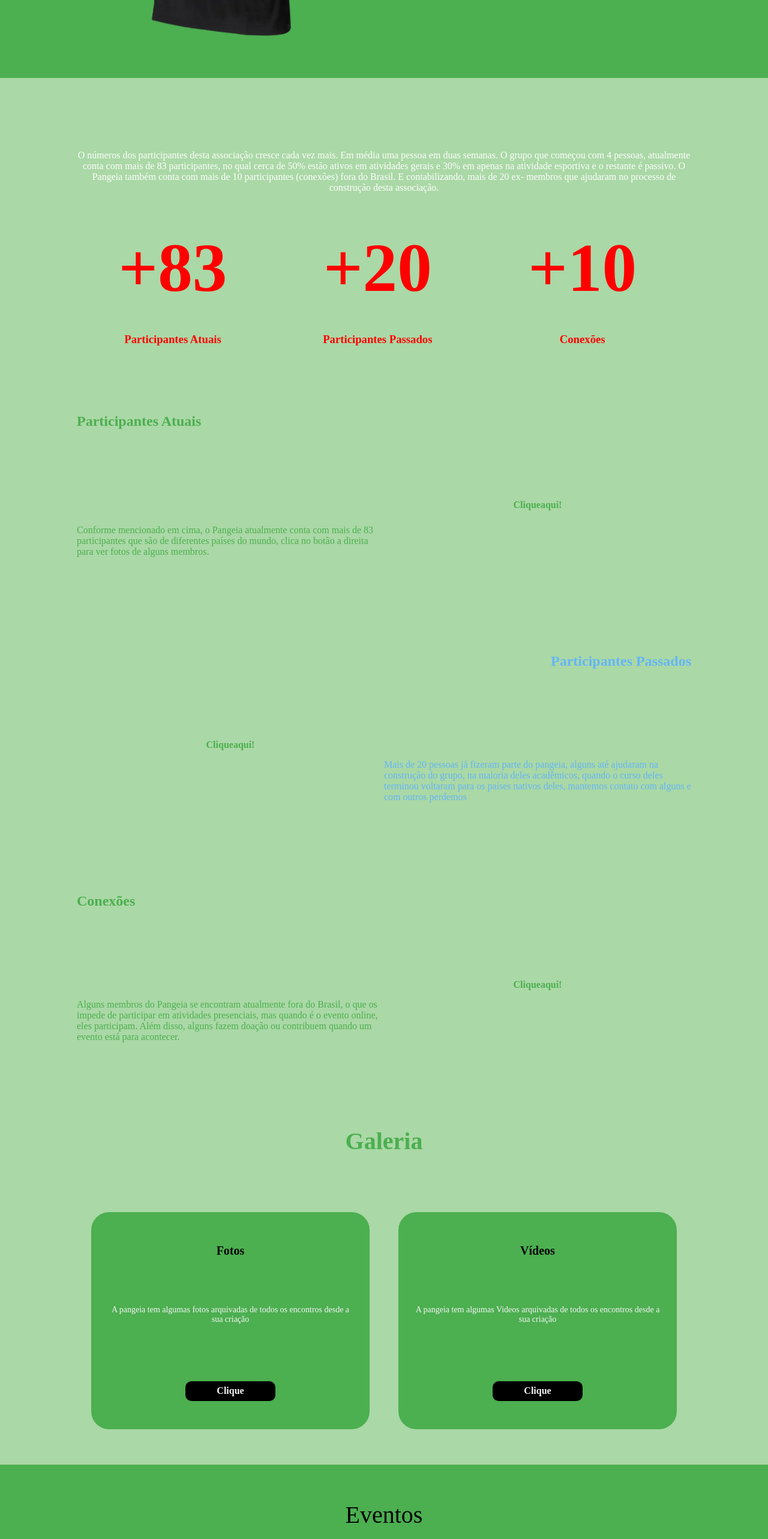
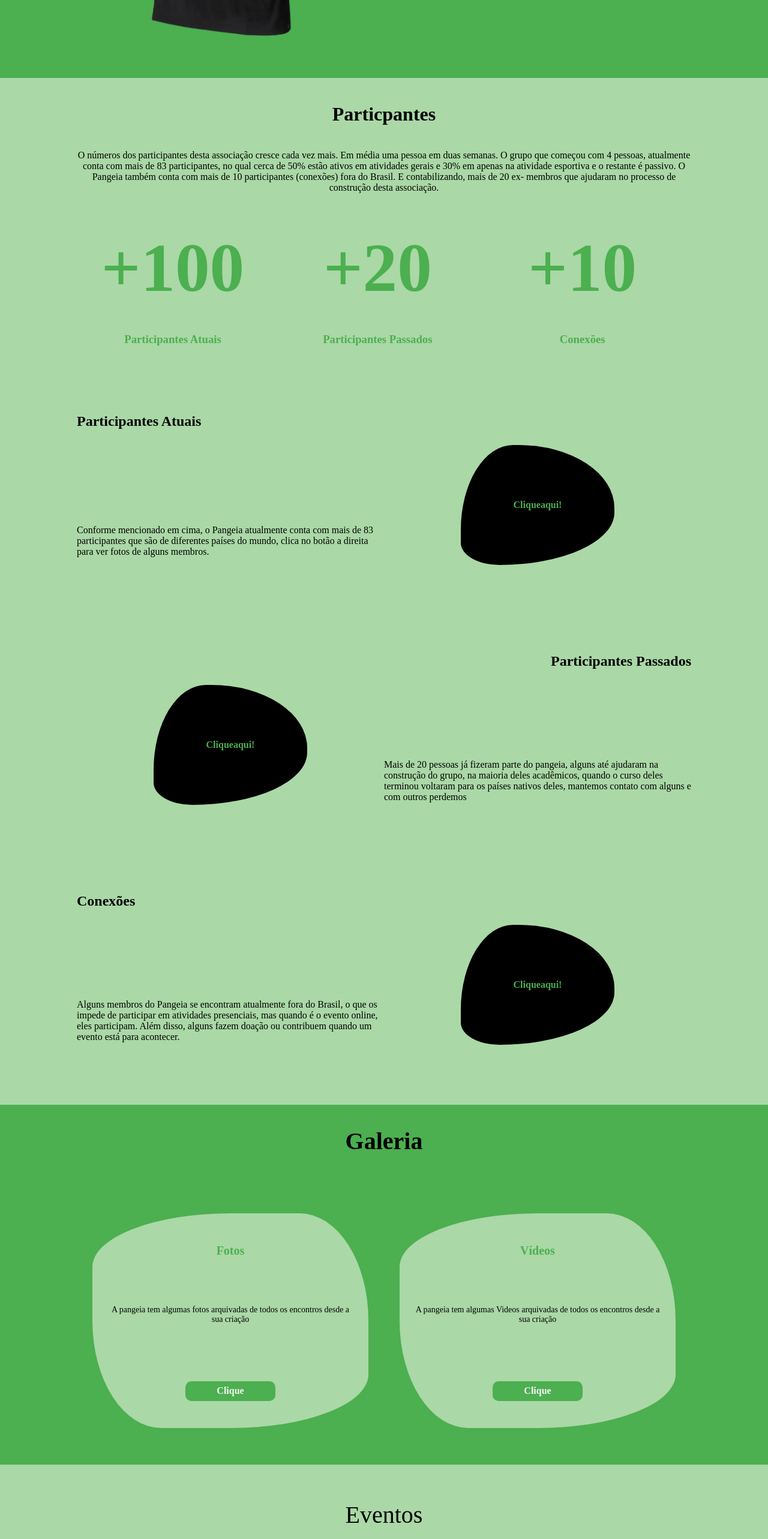
Before and after one commit to Willy-biti/Osc_Pangeia, a React (Vite) app: page / in a window 1280 px wide. Shown: the part 2840-5406 px from the top of the page at 60% size. Built offline with nearby package versions, Linux system fonts and the light colour scheme.

Commit message:
Finalização estrutura

```diff
--- a/src/Components/Eventos/EventosElements.js
+++ b/src/Components/Eventos/EventosElements.js
@@ -6,7 +6,7 @@
     display: flex;
     justify-content: center;
     height: 800px;
-    background: ${theme.primary};
+    background: ${theme.background1};
     min-width: 100vw;
 
     @media screen and (max-width: 785px){
@@ -61,7 +61,7 @@
     height: 350px;
     border-radius: 10px;
     margin: 5px;
-    background: ${theme.background};
+    background: ${theme.primary};
 
     &:hover {
         cursor:pointer;
@@ -81,7 +81,7 @@
     height: 380px;
     border-radius: 10px;
     margin: 5px;
-    background: ${theme.background};
+    background: ${theme.primary};
 
     &:hover {
         cursor:pointer;
--- a/src/Components/Gallary/GalleryElements.js
+++ b/src/Components/Gallary/GalleryElements.js
@@ -6,7 +6,7 @@
     display: flex;
     justify-content: center;
     height: 600px;
-    background: ${theme.background1};
+    background: ${theme.primary};
     min-width: 100vw;
 
     @media screen and (max-width: 550px){
@@ -33,7 +33,7 @@
 
 export const GallaryH1 = styled.h1`
 font-size: 2.5rem;
-color: ${theme.primary};
+color: ${theme.Title};
 align-text: center;
 
 @media screen and (max-width: 480px) {
@@ -84,8 +84,9 @@
     height: 80%;
     transition: 0.6s;
     border-radius: 30px;
-    background: ${theme.primary};
-    border: 2px solid ${theme.primary};
+    background: ${theme.background1};
+    // border: 2px solid ${theme.primary};
+    border-radius: 50% 25% 50% 25% / 25% 50% 25% 50% ;
     padding: 25px;
 
 `
@@ -95,7 +96,7 @@
     align-items: center;
     width: auto;
     height: 30%;
-    color: ${theme.Title};
+    color: ${theme.primary};
     font-size: 20px;
     text-align: center;
     margin-bottom: 20px;
@@ -109,7 +110,7 @@
     align-items: center;
     width: auto;
     height: 40%;
-    color: ${theme.background};
+    color: ${theme.Title};
     font-size: 14px;
     text-align: center;
     // margin-top: 44px;
@@ -124,7 +125,7 @@
     display: flex;
     justify-content: center;
     align-items: center;
-    background: ${theme.Title};
+    background: ${theme.primary};
     color: ${theme.background};
     border-radius: 10px;
     margin-top: 15%;
--- a/src/Components/Participantes/ParticipantesElements.js
+++ b/src/Components/Participantes/ParticipantesElements.js
@@ -40,6 +40,7 @@
 align-items: center;
 width: 80vw;
 height: 15vh;
+color: ${theme.Title};
 
 @media screen and (max-width: 600px){
     display: none;
@@ -53,6 +54,7 @@
 width: 80vw;
 height: auto;
 text-align: center;
+color: ${theme.Title};
 `
 
 export const ParticipantesContextStatistique = styled.div`
@@ -62,6 +64,7 @@
 align-items: center;
 width: 80vw;
 height: 40vh;
+
 
 @media screen and (max-width: 480px){
     grid-template-columns: repeat(1, 1fr);
@@ -95,8 +98,8 @@
 width: 100%;
 height: 70%;
 font-size: 9vw;
-color: red;
 font-weight: bold;
+color: ${theme.primary};
 
 @media screen and (max-width: 480px){
         font-size: 17vw;
@@ -114,9 +117,10 @@
 width: 100%;
 height: 30%;
 
+
 h3{
     text-align: center;
-    color: red;
+    color: ${theme.primary};
 }
 
 @media screen and (max-width: 480px){
@@ -125,6 +129,7 @@
     h3{
         padding-left: 10px;
         padding-right: 10px;
+        color: ${theme.primary};
     }
 }
 `
@@ -187,7 +192,7 @@
     align-items: center;
     width: 80vw;
     height: 100%;
-    color: ${theme.secondary};
+    color: ${theme.Title};
 
     @media screen and (max-width: 660px){
         flex-direction: column;
@@ -201,6 +206,7 @@
     align-items: center;
     width: 50%;
     height: 100%;
+    color: ${theme.Title};
 
     @media screen and (max-width: 660px){
         justify-content: center;
@@ -257,6 +263,7 @@
     align-items: center;
     width: 50%;
     height: 100%;
+    color: ${theme.Title};
 
     @media screen and (max-width: 660px){
         justify-content: center;
@@ -280,7 +287,7 @@
     width: 50%;
     height: 50%;
     border-radius: 35% 64% 77% 26% / 73% 54% 45% 19%;
-    background: ${theme.background1};
+    background: ${theme.Title};
     color: white;
     transition: .6s;
     cursor: pointer;
@@ -302,7 +309,7 @@
     width: 50%;
     height: 50%;
     border-radius: 35% 64% 77% 26% / 73% 54% 45% 19%;
-    background: ${theme.background2};
+    background: ${theme.Title};
     color: black;
     transition: .6s;
     cursor: pointer;
--- a/src/Components/Participantes/index.jsx
+++ b/src/Components/Participantes/index.jsx
@@ -49,14 +49,14 @@
         <>
             <ParticipantesContainer>
                 <ParticipantesContext>
-                        <ParticipantesContextTitle></ParticipantesContextTitle>
+                        <ParticipantesContextTitle><h1>Particpantes</h1></ParticipantesContextTitle>
                         <ParticipantesContextP data-aos="zoom-in">
                         O números dos participantes desta associação cresce cada vez mais. Em média uma pessoa em duas semanas. O grupo que começou com 4 pessoas, atualmente  conta com mais de 83 participantes, no qual cerca de 50% estão ativos em atividades gerais e 30% em apenas na atividade esportiva e o restante é passivo. O Pangeia também conta com mais de 10 participantes (conexões) fora do Brasil. E contabilizando, mais de 20 ex- membros que ajudaram no processo de construção desta associação.
                         </ParticipantesContextP>
                         <ParticipantesContextStatistique>
                             <ParticipantesContextStatistiqueCards data-aos="zoom-in">
                                 <ParticipantesContextStatistiqueNumber>
-                                    + <CountUp end={83} duration={2}/>
+                                    + <CountUp end={100} duration={4}/>
                                 </ParticipantesContextStatistiqueNumber>
                                 <ParticipantesContextStatistiqueName>
                                     <h3>Participantes Atuais</h3>
```
